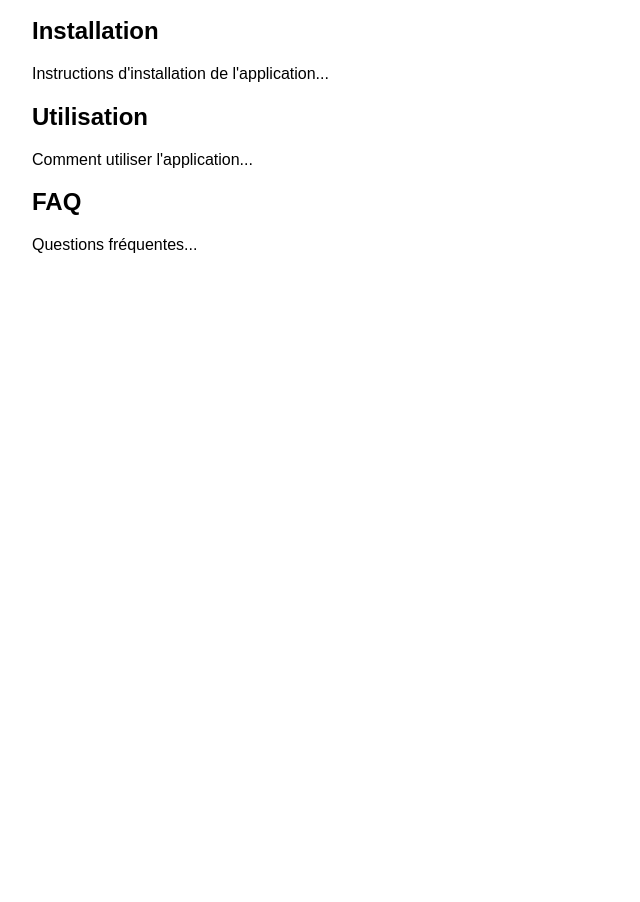
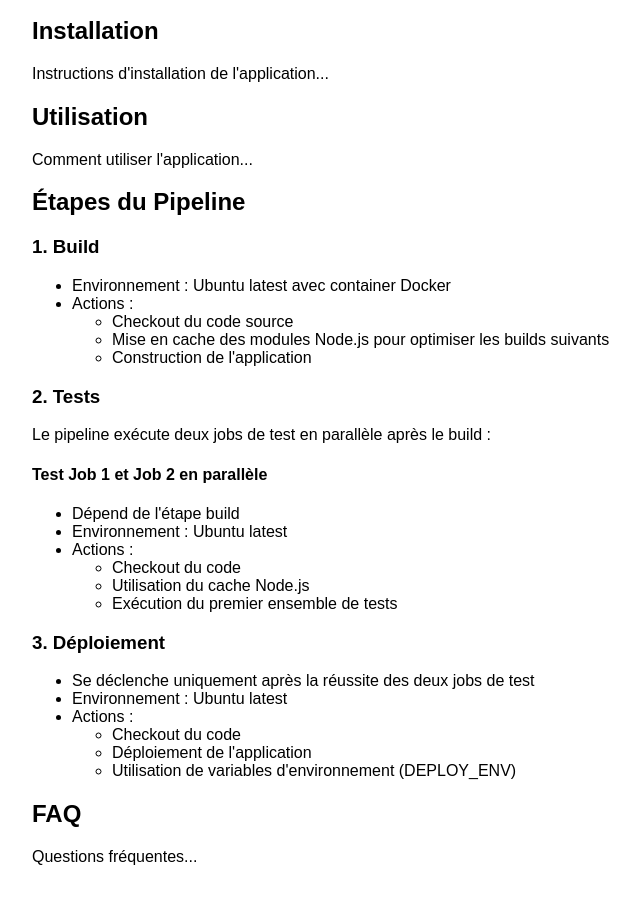
Before and after one commit to GyoseiTatsuki/projet-ci-cd, a plain HTML site: page index.html in a window 1280 px wide. Shown: the part 121-1023 px from the top of the page, without its empty margins (208-848 px from the left). Before the commit the page ends 800 px from the top, so only its background shows below. Drawn offline with Linux system fonts and the light colour scheme.

Commit message:
update html

```diff
--- a/index.html
+++ b/index.html
@@ -12,10 +12,54 @@
 <body>
     <h1>Documentation de Mon Application</h1>
     <p>Bienvenue dans la documentation de mon application !</p>
+
     <h2>Installation</h2>
     <p>Instructions d'installation de l'application...</p>
+
     <h2>Utilisation</h2>
     <p>Comment utiliser l'application...</p>
+
+    <h2>Étapes du Pipeline</h2>
+    <h3>1. Build</h3>
+    <ul>
+        <li>Environnement : Ubuntu latest avec container Docker</li>
+        <li>Actions :
+            <ul>
+                <li>Checkout du code source</li>
+                <li>Mise en cache des modules Node.js pour optimiser les builds suivants</li>
+                <li>Construction de l'application</li>
+            </ul>
+        </li>
+    </ul>
+
+    <h3>2. Tests</h3>
+    <p>Le pipeline exécute deux jobs de test en parallèle après le build :</p>
+    <h4>Test Job 1 et Job 2 en parallèle</h4>
+    <ul>
+        <li>Dépend de l'étape build</li>
+        <li>Environnement : Ubuntu latest</li>
+        <li>Actions :
+            <ul>
+                <li>Checkout du code</li>
+                <li>Utilisation du cache Node.js</li>
+                <li>Exécution du premier ensemble de tests</li>
+            </ul>
+        </li>
+    </ul>
+
+    <h3>3. Déploiement</h3>
+    <ul>
+        <li>Se déclenche uniquement après la réussite des deux jobs de test</li>
+        <li>Environnement : Ubuntu latest</li>
+        <li>Actions :
+            <ul>
+                <li>Checkout du code</li>
+                <li>Déploiement de l'application</li>
+                <li>Utilisation de variables d'environnement (DEPLOY_ENV)</li>
+            </ul>
+        </li>
+    </ul>
+
     <h2>FAQ</h2>
     <p>Questions fréquentes...</p>
 </body>
```
Also changed, not shown: 1 other file.
